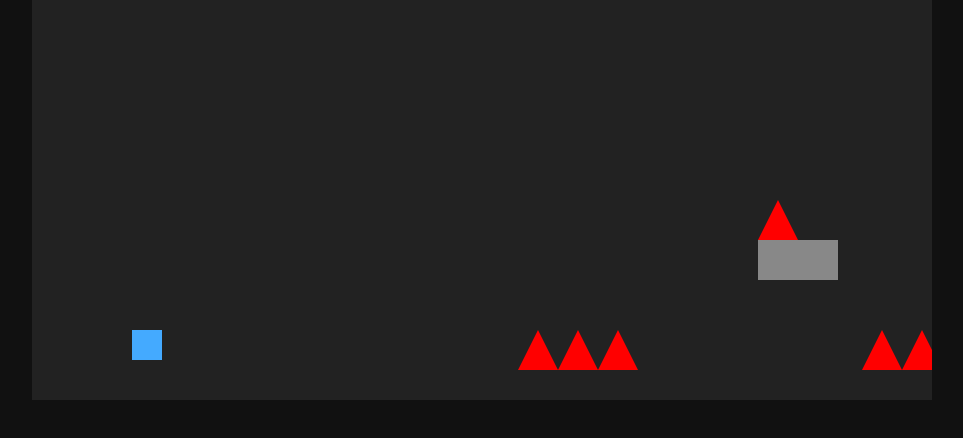
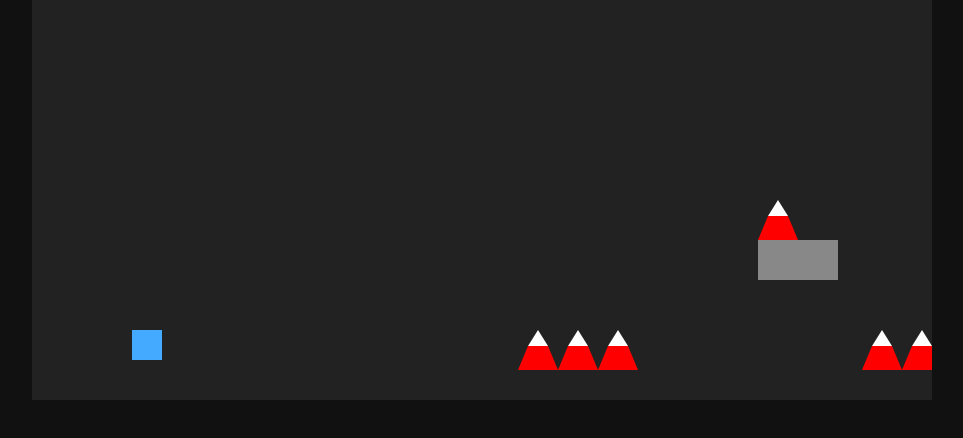
Before and after one commit to bjnew1-png/Benji-s-Game, a plain HTML site: page index.html in a window 1280 px wide. Shown: the whole page, without its empty margins (158-1121 px from the left). Drawn offline with Linux system fonts and the light colour scheme.

Commit message:
Update index.html

```diff
--- a/index.html
+++ b/index.html
@@ -69,13 +69,14 @@
 let objects = [];
 
 /* ---------------------------------------------------
-   RANDOM 1–3 SPIKES + PLATFORM IN FRONT
+   RANDOM SPIKE ROWS (1–3 long) + PLATFORM IN FRONT
 --------------------------------------------------- */
 
 function addSpikeRow(startX) {
     const count = Math.floor(Math.random() * 3) + 1;
     const offset = Math.floor(Math.random() * 200);
 
+    // Ground spikes
     for (let i = 0; i < count; i++) {
         objects.push({
             x: startX + offset + i * 40,
@@ -86,7 +87,7 @@
         });
     }
 
-    // PLATFORM IN FRONT OF SPIKES
+    // Platform placed IN FRONT of spike row
     addPlatformWithSpikes(startX + offset + count * 40 + 120);
 }
 
@@ -94,6 +95,7 @@
     const platformY = Math.floor(Math.random() * 3) * 40 + 200;
     const platformWidth = Math.floor(Math.random() * 4) + 2;
 
+    // Platform blocks
     for (let i = 0; i < platformWidth; i++) {
         objects.push({
             x: startX + i * 40,
@@ -104,6 +106,7 @@
         });
     }
 
+    // Spikes on top of platform
     const spikeCount = Math.floor(Math.random() * 3) + 1;
     for (let i = 0; i < spikeCount; i++) {
         objects.push({
@@ -116,7 +119,7 @@
     }
 }
 
-// PLACE RANDOM SPIKES + PLATFORMS
+// PLACE LEVEL OBJECTS
 addSpikeRow(1500);
 addSpikeRow(2000);
 addSpikeRow(2500);
@@ -178,6 +181,7 @@
             ctx.fillStyle = "#888";
             ctx.fillRect(o.x - camX, o.y, o.w, o.h);
 
+            // Platform collision
             if (player.x < o.x + o.w &&
                 player.x + player.w > o.x &&
                 player.y + player.h > o.y &&
@@ -192,17 +196,29 @@
             return;
         }
 
-        // SPIKES (triangle)
+        // SPIKES (white tip + red base)
         if (o.type === "spike") {
-            ctx.fillStyle = "#ff0000";
+
+            // White tip
+            ctx.fillStyle = "#ffffff";
             ctx.beginPath();
             ctx.moveTo(o.x - camX + o.w/2, o.y);
-            ctx.lineTo(o.x - camX, o.y + o.h);
-            ctx.lineTo(o.x - camX + o.w, o.y + o.h);
+            ctx.lineTo(o.x - camX + o.w*0.25, o.y + o.h*0.4);
+            ctx.lineTo(o.x - camX + o.w*0.75, o.y + o.h*0.4);
             ctx.closePath();
             ctx.fill();
 
-            // FIXED COLLISION — only die when touching triangle
+            // Red base
+            ctx.fillStyle = "#ff0000";
+            ctx.beginPath();
+            ctx.moveTo(o.x - camX + o.w*0.25, o.y + o.h*0.4);
+            ctx.lineTo(o.x - camX, o.y + o.h);
+            ctx.lineTo(o.x - camX + o.w, o.y + o.h);
+            ctx.lineTo(o.x - camX + o.w*0.75, o.y + o.h*0.4);
+            ctx.closePath();
+            ctx.fill();
+
+            // Collision — only die when touching triangle
             if (player.x < o.x + o.w &&
                 player.x + player.w > o.x &&
                 player.y + player.h > o.y &&
```
